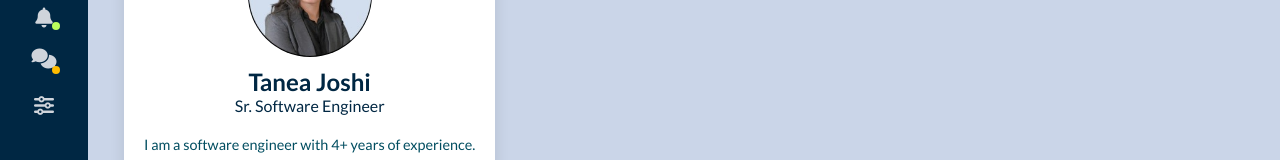
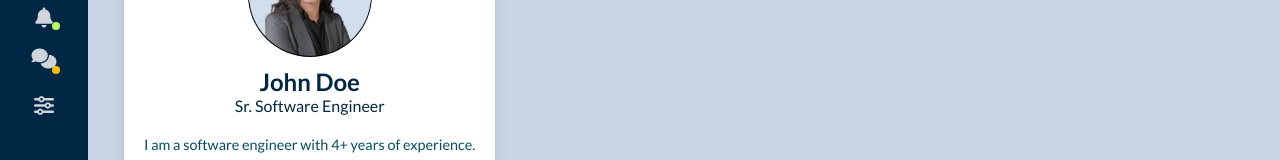
Before and after one commit to png-akatsuki/vt-interaction-tests, a Vue app: page / in a window 1280 px wide. Shown: the part 299-459 px from the top of the page. Built offline with nearby package versions, Linux system fonts and the light colour scheme.

Commit message:
Update ProfileCard.vue

```diff
--- a/src/components/ProfileCard.vue
+++ b/src/components/ProfileCard.vue
@@ -66,7 +66,7 @@ import { ref } from "vue";
 const showMore = ref(false);
 
 const userData = {
-  name: "Tanea Joshi",
+  name: "John Doe",
   avatar:
     "/profile.jpg",
   title: "Sr. Software Engineer",
@@ -112,7 +112,7 @@ const userData = {
   padding: 24px;
   border-radius: 16px;
   box-shadow: 0 4px 12px rgba(0, 0, 0, 0.1);
-  font-size: 1rem;
+  font-size: 1.3rem;
   overflow: auto;
   width: 30%;
 }
```
